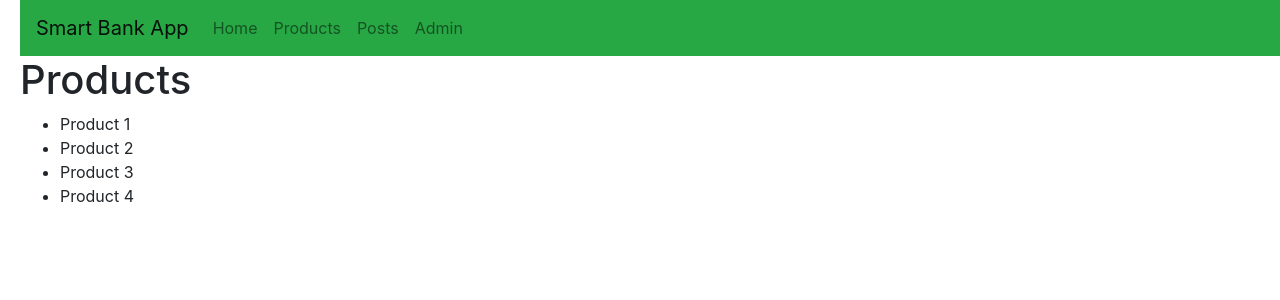
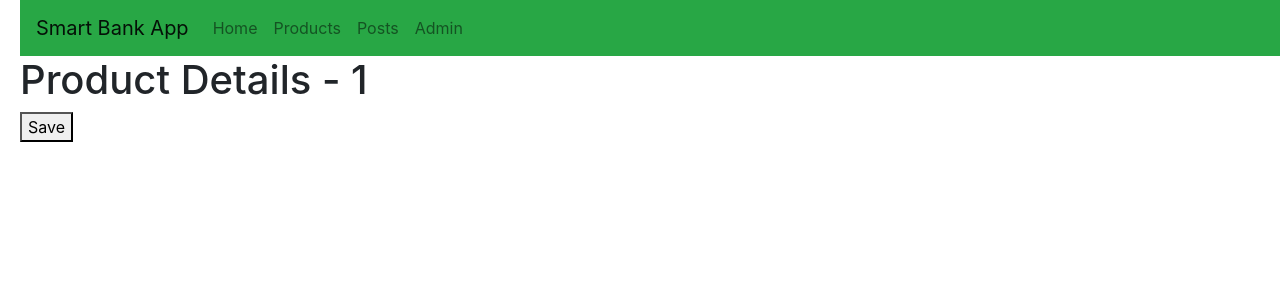
Before and after one commit to codewithz/scb-cep-react-playground, a React (Create React App) app: page /products/1 in a window 1280 px wide. Shown: the top 300 px of the page. Built offline with nearby package versions, Linux system fonts and the light colour scheme.

Commit message:
Routing: Route Parameters

```diff
--- a/src/App.js
+++ b/src/App.js
@@ -6,6 +6,7 @@ import Products from './components/RoutingApp/Products';
 import Posts from './components/RoutingApp/Posts';
 import Dashboard from './components/RoutingApp/admin/Dashboard';
 import Home from './components/RoutingApp/Home';
+import ProductDetails from './components/RoutingApp/ProductDetails';
 
 
 function App() {
@@ -15,7 +16,9 @@ function App() {
         <Navbar />
         <div>
           <Switch>
-            <Route path="/products" component={Products} />
+            {/* <Route path="/products" component={Products} /> */}
+            <Route path="/products/:id" component={ProductDetails} />
+            <Route path="/products" render={(props) => <Products sortBy='newest' {...props} />} />
             <Route path="/posts" component={Posts} />
             <Route path="/admin" component={Dashboard} />
             <Route path="/" component={Home} />
--- a/src/components/RoutingApp/ProductDetails.jsx
+++ b/src/components/RoutingApp/ProductDetails.jsx
@@ -1,9 +1,11 @@
 import React from 'react'
 
-export default function ProductDetails() {
+export default function ProductDetails(props) {
+
+    const { id } = props.match.params
     return (
         <div>
-            <h1>Product Details -</h1>
+            <h1>Product Details - {id}</h1>
             <button>Save</button>
         </div>
     )
--- a/src/components/RoutingApp/Products.jsx
+++ b/src/components/RoutingApp/Products.jsx
@@ -1,6 +1,9 @@
 import React, { useState } from 'react'
+import { Link } from 'react-router-dom';
 
-export default function Products() {
+export default function Products(props) {
+
+    console.log(props)
 
     const productList = [
         { id: 1, name: 'Product 1' },
@@ -17,7 +20,7 @@ export default function Products() {
             <ul>
                 {products.map((product) => (
                     <li key={product.id}>
-                        {product.name}
+                        <Link to={`/products/${product.id}`} >{product.name}</Link>
                     </li>
                 ))
                 }
```
